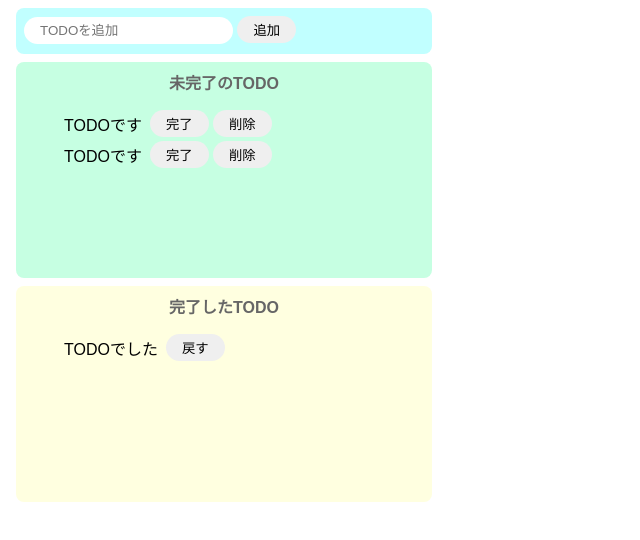
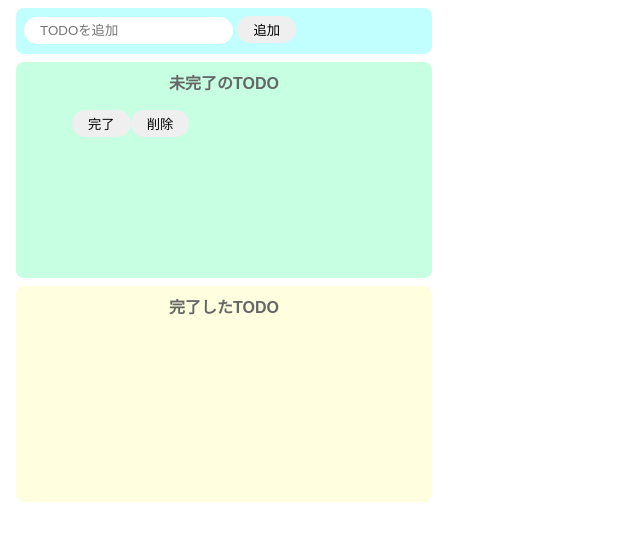
Before and after one commit to luckylundy/todo-javascript-app, a website built with Parcel: page index.html in a window 1280 px wide. Both pictures are taken after a click on the button "追加". Shown: the whole page, without its empty margins (0-640 px from the left). Built offline with nearby package versions, Linux system fonts and the light colour scheme.

Commit message:
TODO機能完成

```diff
--- a/index.html
+++ b/index.html
@@ -12,33 +12,11 @@
     </div>
     <div class="incomplete-area">
       <p class="title">未完了のTODO</p>
-      <ul id="inconmpete-list">
-        <li class="list-row">
-          TODOです
-          <div class="button-area">
-            <button>完了</button>
-            <button>削除</button>
-          </div>
-        </li>
-        <li class="list-row">
-          TODOです
-          <div class="button-area">
-            <button>完了</button>
-            <button>削除</button>
-          </div>
-        </li>
-      </ul>
+      <ul id="incomplete-list"></ul>
     </div>
     <div class="complete-area">
       <p class="title">完了したTODO</p>
-      <ul>
-        <li class="list-row">
-          TODOでした
-          <div class="button-area">
-            <button>戻す</button>
-          </div>
-        </li>
-      </ul>
+      <ul id="complete-list"></ul>
     </div>
     <script src="src/index.js"></script>
   </body>
--- a/src/index.js
+++ b/src/index.js
@@ -5,22 +5,79 @@ const onClickAdd = () => {
   const inputText = document.getElementById("add-text").value;
   document.getElementById("add-text").value = "";
 
+  createIncompleteList(inputText);
+};
+
+// 未完了リストから指定の要素を削除
+const deleteFromIncompleteList = (target) => {
+  document.getElementById("incomplete-list").removeChild(target);
+};
+
+// 未完了リストに追加する関数
+const createIncompleteList = (text) => {
   // liタグ生成
   const li = document.createElement("li");
-  li.innerText = inputText;
+  li.innerText = text;
   li.className = "list-row";
 
   // div生成
   const div = document.createElement("div");
   div.className = "button-area";
 
+  // button(完了)タグ生成
+  const completeButton = document.createElement("button");
+  completeButton.innerText = "完了";
+  completeButton.className = "complete-button";
+  completeButton.addEventListener("click", () => {
+    // 「未完了のTODO」にある行を削除
+    deleteFromIncompleteList(completeButton.closest(".list-row"));
+    // 完了ボタン押したら「完了したTODO」にDOMを生成
+    // 押された完了ボタン(completeButtonがそれ)の祖先のliの値を取得する
+    const incompleteText = completeButton.closest(".list-row").childNodes[0]
+      .data;
+    // li生成して取得した値を代入
+    const li = document.createElement("li");
+    li.innerText = incompleteText;
+    li.className = "list-row";
+    // div生成
+    const div = document.createElement("div");
+    div.className = "button-area";
+    // 生成したDOMに戻すボタンを付与
+    const backButton = document.createElement("button");
+    backButton.innerText = "戻す";
+    backButton.className = "back-button";
+    backButton.addEventListener("click", () => {
+      // 押された戻すボタンの祖先タグ(li)を完了リストから削除
+      const deleteTarget = backButton.closest(".list-row");
+      document.getElementById("complete-list").removeChild(deleteTarget);
+
+      // テキスト取得
+      const text = backButton.closest(".list-row").childNodes[0].data;
+      createIncompleteList(text);
+    });
+    // liタグに各子要素を設定
+    li.appendChild(div);
+    div.appendChild(backButton);
+    // 完了リストにliタグを追加
+    document.getElementById("complete-list").appendChild(li);
+  });
+
+  // button(削除)タグ生成
+  const deleteButton = document.createElement("button");
+  deleteButton.innerText = "削除";
+  deleteButton.className = "delete-button";
+  deleteButton.addEventListener("click", () => {
+    // 押された削除ボタンの祖父母タグ(li)を未完了リストから削除
+    deleteFromIncompleteList(deleteButton.closest(".list-row"));
+  });
+
   // liタグの子要素に各要素を設定
   li.appendChild(div);
+  div.appendChild(completeButton);
+  div.appendChild(deleteButton);
 
   // 未完了リストに追加
-  document.getElementById("inconmpete-list").appendChild(li);
-
-  console.log(li);
+  document.getElementById("incomplete-list").appendChild(li);
 };
 
 document
```
